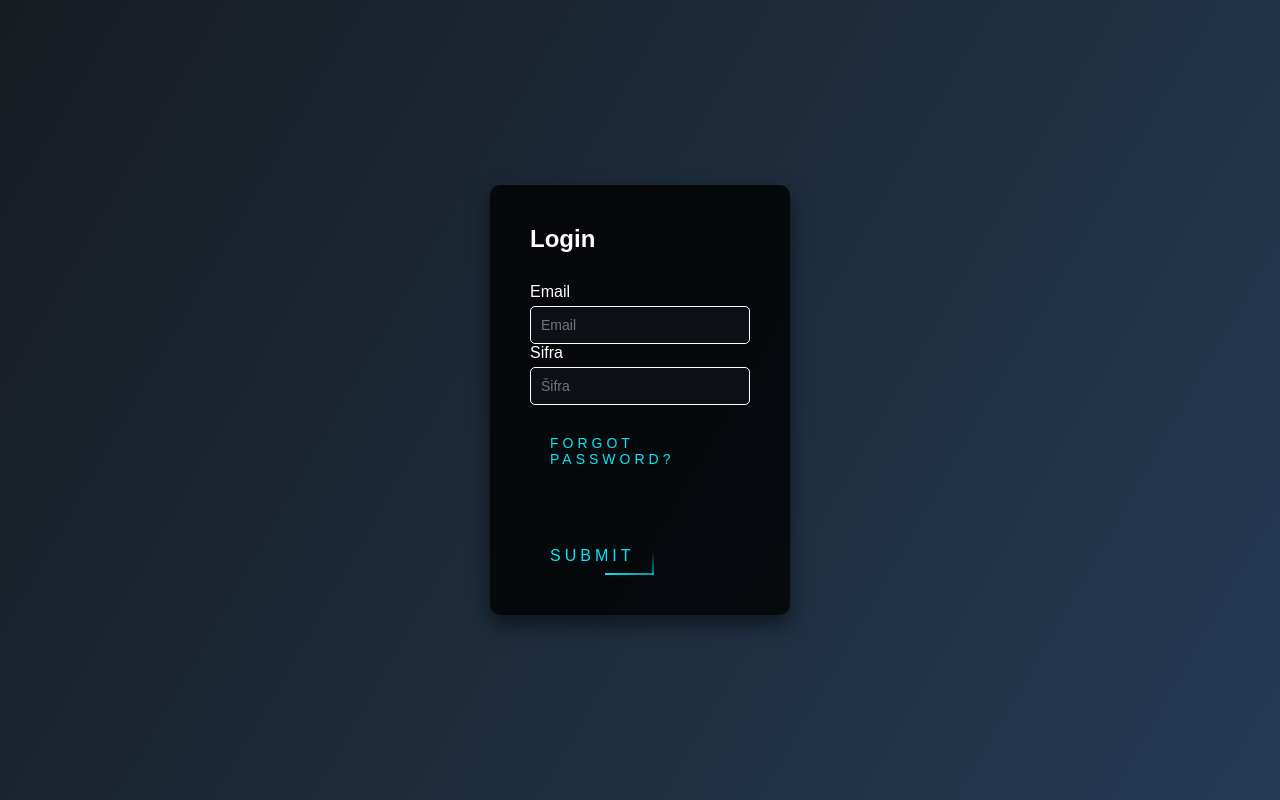
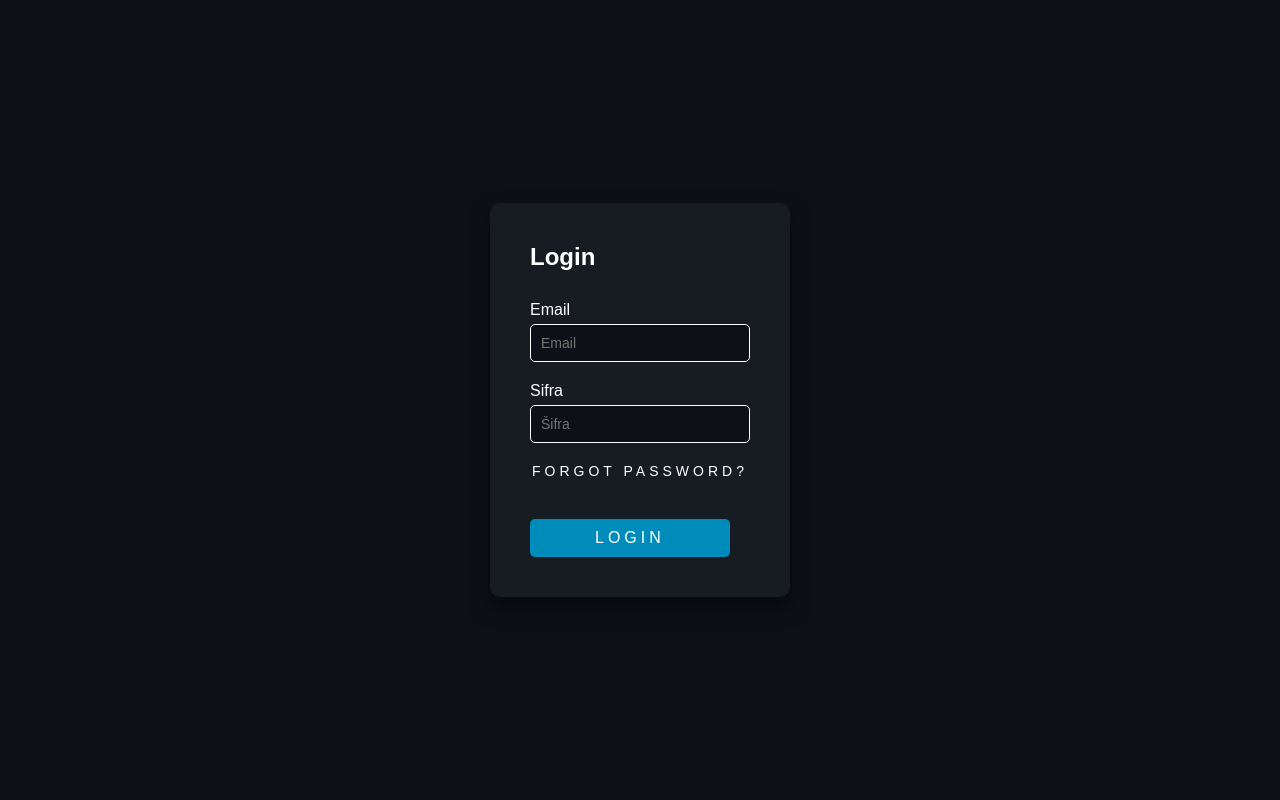
Before and after one commit to muhamedhaseljic/php-IZZISH, a PHP site: page /retro/ in a window 1280 px wide. Run offline with PHP 8.4, Linux system fonts and the light colour scheme.

Commit message:
login-form, Pop-up view of employee

```diff
--- a/add_employees.php
+++ b/add_employees.php
@@ -131,8 +131,6 @@ label{
 }
 </style>
 
-<link rel="stylesheet" href="https://unpkg.com/dropzone@5/dist/min/dropzone.min.css" type="text/css" />
-<link rel="stylesheet" href="https://cdnjs.cloudflare.com/ajax/libs/dropzone/5.10.2/dropzone.min.css" />
 
 <div class="custom-main-content">
 
@@ -235,9 +233,6 @@ label{
 
 
     </div>
-    <script src="https://cdnjs.cloudflare.com/ajax/libs/dropzone/5.10.2/dropzone.min.js"></script>
-
-    <script src="https://unpkg.com/dropzone@5/dist/min/dropzone.min.js"></script>
 
 <script>
     Dropzone.options.dropzoneUpload = {
--- a/index.php
+++ b/index.php
@@ -1,3 +1,42 @@
+<?php
+// Start the session
+session_start();
+
+// Example hardcoded users (you can replace this with a database query)
+$users = [
+    'admin@example.com' => ['password' => 'adminpass', 'role' => 'admin'],
+    'employee@example.com' => ['password' => 'employeepass', 'role' => 'employee']
+];
+
+// Check if the form was submitted
+if (isset($_POST['login'])) {
+    $email = $_POST['email'];
+    $password = $_POST['password'];
+
+    // Check if the user exists and the password is correct
+    if (isset($users[$email]) && $users[$email]['password'] === $password) {
+        // Store the user role in the session
+        $_SESSION['role'] = $users[$email]['role'];
+
+        // Redirect based on user role
+        if ($users[$email]['role'] === 'admin') {
+            header('Location: http://localhost/retro/dashboard.php?page=home');
+        } elseif ($users[$email]['role'] === 'employee') {
+            header('Location: http://localhost/retro/index.php?page=home');
+        }
+        exit();
+    } else {
+        // If login fails, display an error message
+        echo "<script>alert('Invalid email or password');</script>";
+    }
+}
+?>
+<!DOCTYPE html>
+<html lang="en">
+<head>
+    <meta charset="UTF-8">
+    <meta name="viewport" content="width=device-width, initial-scale=1.0">
+    <title>Login</title>
 <style>
 * {
     margin: 0;
@@ -10,7 +49,7 @@ body {
     display: flex;
     justify-content: center;
     align-items: center;
-    background: linear-gradient(120deg, #171c22, #243B55);
+    background: #0d1017;
     font-family: Arial, sans-serif;
 }
 
@@ -18,7 +57,7 @@ body {
     /*position: relative;*/
     width: 300px;
     padding: 40px;
-    background: rgba(0, 0, 0, 0.8);
+    background: #171c22;
 
     border-radius: 10px;
     box-shadow: 0 10px 20px rgba(0, 0, 0, 0.5);
@@ -68,24 +107,43 @@ body {
 a {
     position: relative;
     display: inline-block;
-    padding: 10px 20px;
-    color: #03e9f4;
+    padding: 10px 65px;
+    color: #008cba;
     font-size: 16px;
     text-decoration: none;
     text-transform: uppercase;
     overflow: hidden;
-    transition: 0.5s;
     letter-spacing: 4px;
     margin-top: 40px;
     border: none;
     cursor: pointer;
+
 }
 
 a:hover {
-    background: #03e9f4;
+    background: #008cba;
     color: #fff;
     border-radius: 5px;
-    box-shadow: 0 0 5px #03e9f4, 0 0 25px #03e9f4, 0 0 50px #03e9f4, 0 0 100px #03e9f4;
+}
+
+button{
+    background: #008cba;
+    color: #fff;
+    border-radius: 5px;
+}
+
+button{
+    position: relative;
+    display: inline-block;
+    padding: 10px 65px;
+    font-size: 16px;
+    text-decoration: none;
+    text-transform: uppercase;
+    overflow: hidden;
+    letter-spacing: 4px;
+    margin-top: 40px;
+    border: none;
+    cursor: pointer;
 }
 
 a span {
@@ -132,55 +190,27 @@ a span:nth-child(4) {
     animation-delay: 0.75s;
 }
 
-@keyframes btn-anim1 {
-    0% {
-        left: -100%;
-    }
-    50%, 100% {
-        left: 100%;
-    }
-}
 
-@keyframes btn-anim2 {
-    0% {
-        top: -100%;
-    }
-    50%, 100% {
-        top: 100%;
-    }
-}
-
-@keyframes btn-anim3 {
-    0% {
-        right: -100%;
-    }
-    50%, 100% {
-        right: 100%;
-    }
-}
-
-@keyframes btn-anim4 {
-    0% {
-        bottom: -100%;
-    }
-    50%, 100% {
-        bottom: 100%;
-    }
-}
 
 .forgot-password {
     display: block;
     margin-top: 20px;
     margin-bottom: 20px;
     font-size: 14px;
-    color: #03e9f4;
+    color: white;
     text-decoration: none;
     /*transition: color 0.2s ease;*/
+    padding: 0px 2px;
+    margin:0;
+
 }
 
 .forgot-password:hover {
-    color: #fff;
+
     text-decoration: underline;
+    background: none;
+    color: white;
+    border-radius: 5px;
 }
 .form-group input, .form-group select, .form-group textarea {
   width: 100%;
@@ -193,6 +223,7 @@ a span:nth-child(4) {
   font-family: FontAwesome, sans-serif;
   font-weight: normal;
   font-size: 14px;
+  margin-bottom:20px;
 }
 .form-group input:focus{
     border: 1px solid #008cba;
@@ -204,31 +235,30 @@ a span:nth-child(4) {
 
 
 }
+.login-box .forgot-password{
+    background-color:none;
+}
+</style>
 
-</style>
+</head>
 <body>
     <div class="login-box">
         <h2>Login</h2>
-        <form>
+        <form id="loginForm"  method="POST">
         <div class="form-group">
             <label for="email"> Email</label>
-            <input type="email" id="email" placeholder="Email">
+            <input type="email" id="email" name="email" placeholder="Email" required>
         </div>
 
         <div class="form-group">
-            <label for="sifra"> Sifra</label>
-            <input type="password" id="password" placeholder="Šifra">
+            <label for="password"> Sifra</label>
+            <input type="password" id="password" name="password" placeholder="Šifra" required>
         </div>
             <a href="#" class="forgot-password">Forgot Password?</a> <!-- Forgot Password Link -->
-            <a href="#">
-                <span></span>
-                <span></span>
-                <span></span>
-                <span></span>
-                Submit
-            </a>
+            <button type="submit" name="login">Login</button>
         </form>
     </div>
+
 </body>
 <script>
     function togglePassword() {
@@ -240,3 +270,4 @@ a span:nth-child(4) {
     }
 }
 </script>
+</html>
```
Also changed, not shown: radnici.php (+139 -1 lines).
